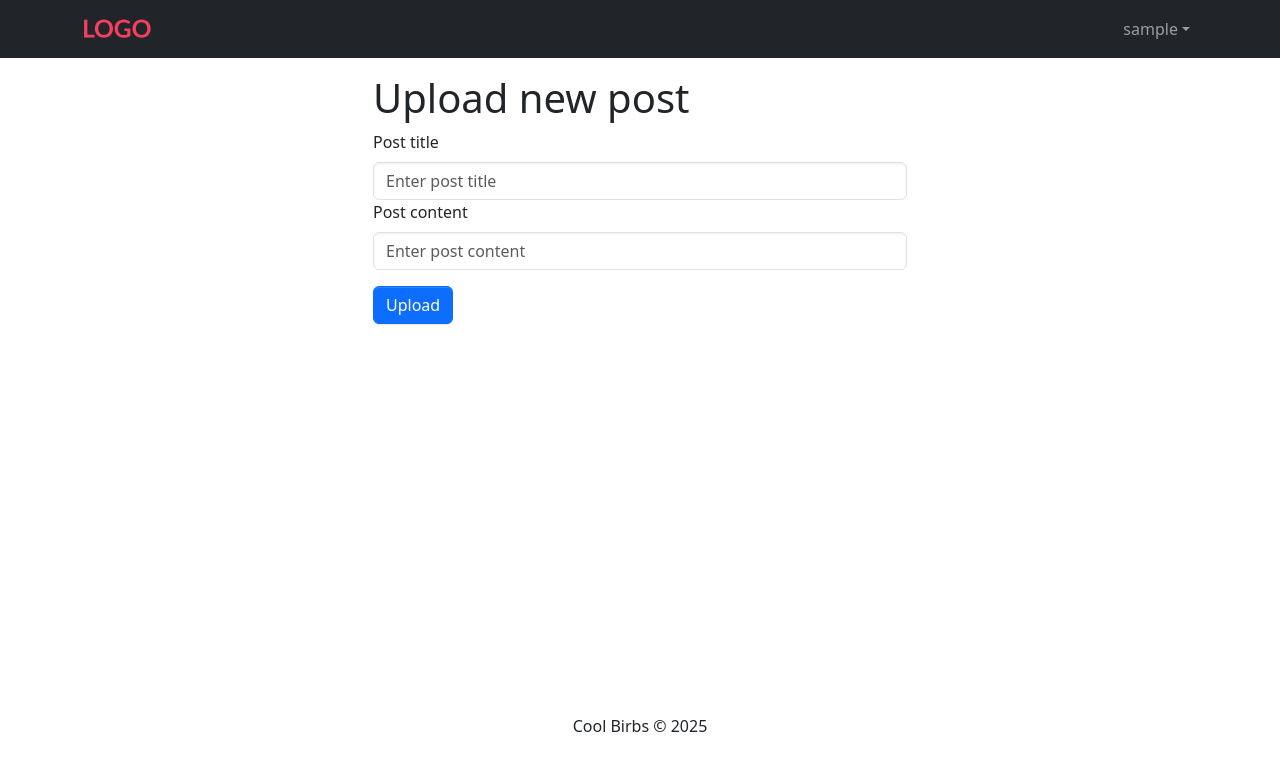
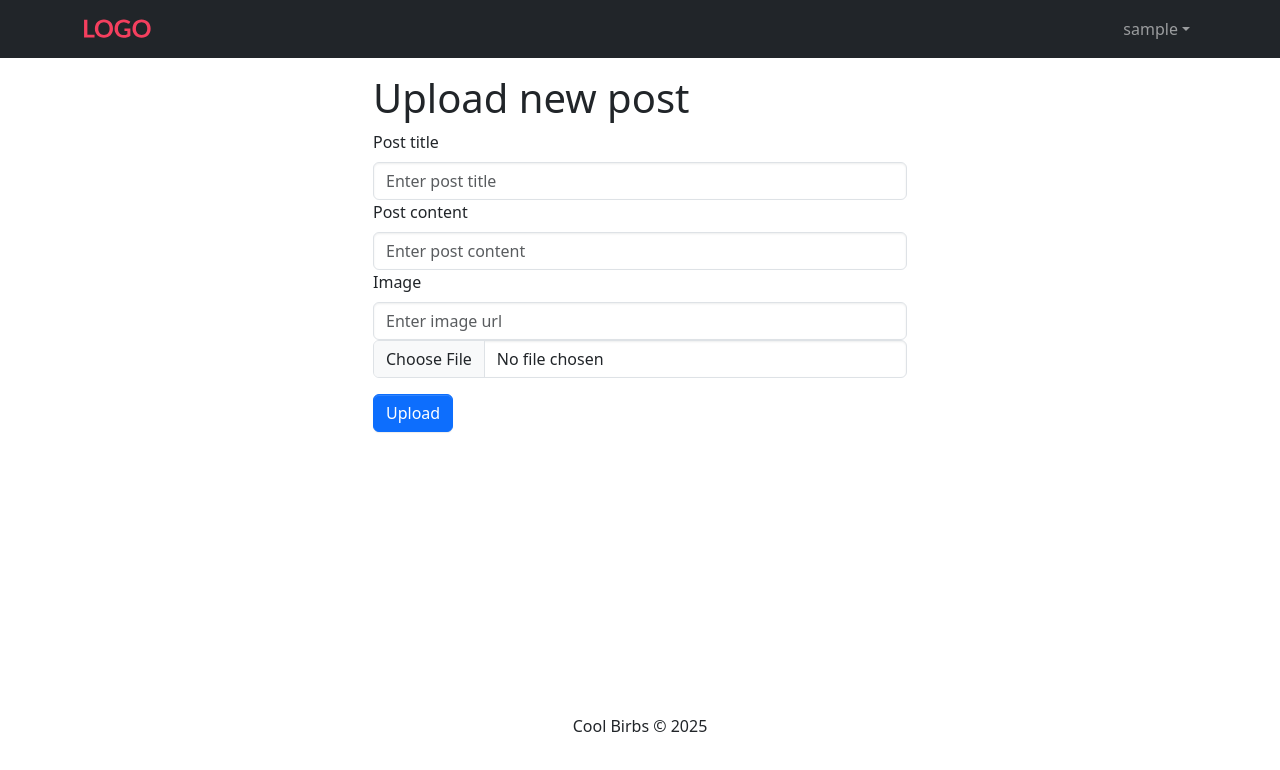
Before and after one commit to almalcaal/cool-birbs, a React (Vite) app in the folder frontend/: page /upload in a window 1280 px wide. Shown: the top 770 px of the page. Built offline with nearby package versions, Linux system fonts and the light colour scheme; sample sign-in values are in the browser's storage.

Commit message:
fullstack - user can upload image to post

```diff
--- a/frontend/src/components/feature-specific/Post.component.jsx
+++ b/frontend/src/components/feature-specific/Post.component.jsx
@@ -11,7 +11,11 @@ const Post = ({ post }) => {
   return (
     <Card className="my-3 p-3 rounded">
       <Link to={`/posts/${post._id}`}>
-        <Card.Img src={post.image} variant="top" />
+        <Card.Img
+          src={post.image}
+          style={{ width: "100%", height: "185px", objectFit: "cover" }}
+          variant="top"
+        />
       </Link>
 
       <Card.Body>
--- a/frontend/src/constants.js
+++ b/frontend/src/constants.js
@@ -1,3 +1,4 @@
 export const BASE_URL = "";
 export const POSTS_URL = "/api/posts";
 export const USERS_URL = "/api/users";
+export const UPLOAD_URL = "/api/upload";
--- a/frontend/src/screens/common/UploadPost.screen.jsx
+++ b/frontend/src/screens/common/UploadPost.screen.jsx
@@ -7,7 +7,10 @@ import { toast } from "react-toastify";
 import Loader from "../../components/common/Loader.component.jsx";
 import FormContainer from "../../components/common/FormContainer.component.jsx";
 
-import { useCreatePostMutation } from "../../slices/postsApi.slice.js";
+import {
+  useCreatePostMutation,
+  useUploadPostImageMutation,
+} from "../../slices/postsApi.slice.js";
 
 const UploadPostScreen = () => {
   const [title, setTitle] = useState("");
@@ -19,16 +22,32 @@ const UploadPostScreen = () => {
   const [createPost, { isLoading: loadingCreatePost }] =
     useCreatePostMutation();
 
+  const [uploadPostImage, { isLoading: loadingUploadPost }] =
+    useUploadPostImageMutation();
+
   const submitHandler = async (e) => {
     e.preventDefault();
     if (window.confirm("Are you sure you want to upload this post?"));
     try {
       await createPost({
         title,
+        image,
         content,
       }).unwrap();
       navigate("/");
       toast.success("Post uploaded");
+    } catch (err) {
+      toast.error(err?.data?.message || err.error);
+    }
+  };
+
+  const uploadFileHandler = async (e) => {
+    const formData = new FormData();
+    formData.append("image", e.target.files[0]);
+    try {
+      const res = await uploadPostImage(formData).unwrap();
+      toast.success(res.message);
+      setImage(res.image);
     } catch (err) {
       toast.error(err?.data?.message || err.error);
     }
@@ -58,7 +77,20 @@ const UploadPostScreen = () => {
           ></Form.Control>
         </Form.Group>
 
-        {/* IMAGE UPLOADER */}
+        <Form.Group controlId="image">
+          <Form.Label>Image</Form.Label>
+          <Form.Control
+            type="text"
+            placeholder="Enter image url"
+            value={image}
+            onChange={(e) => setImage(e.target.value)}
+          ></Form.Control>
+          <Form.Control
+            label="Choose file"
+            onChange={uploadFileHandler}
+            type="file"
+          ></Form.Control>
+        </Form.Group>
 
         <Button type="submit" variant="primary" style={{ marginTop: "1rem" }}>
           Upload
--- a/frontend/src/slices/postsApi.slice.js
+++ b/frontend/src/slices/postsApi.slice.js
@@ -1,4 +1,4 @@
-import { POSTS_URL } from "../constants.js";
+import { POSTS_URL, UPLOAD_URL } from "../constants.js";
 import { apiSlice } from "./api.slice.js";
 
 export const postsApiSlice = apiSlice.injectEndpoints({
@@ -24,6 +24,13 @@ export const postsApiSlice = apiSlice.injectEndpoints({
       }),
       invalidatesTags: ["Post"],
     }),
+    uploadPostImage: builder.mutation({
+      query: (data) => ({
+        url: UPLOAD_URL,
+        method: "POST",
+        body: data,
+      }),
+    }),
   }),
 });
 
@@ -31,4 +38,5 @@ export const {
   useGetPostsQuery,
   useGetPostDetailsQuery,
   useCreatePostMutation,
+  useUploadPostImageMutation,
 } = postsApiSlice;
```
Also changed, not shown: 4 other files (tests, documents, lock files or other folders).
